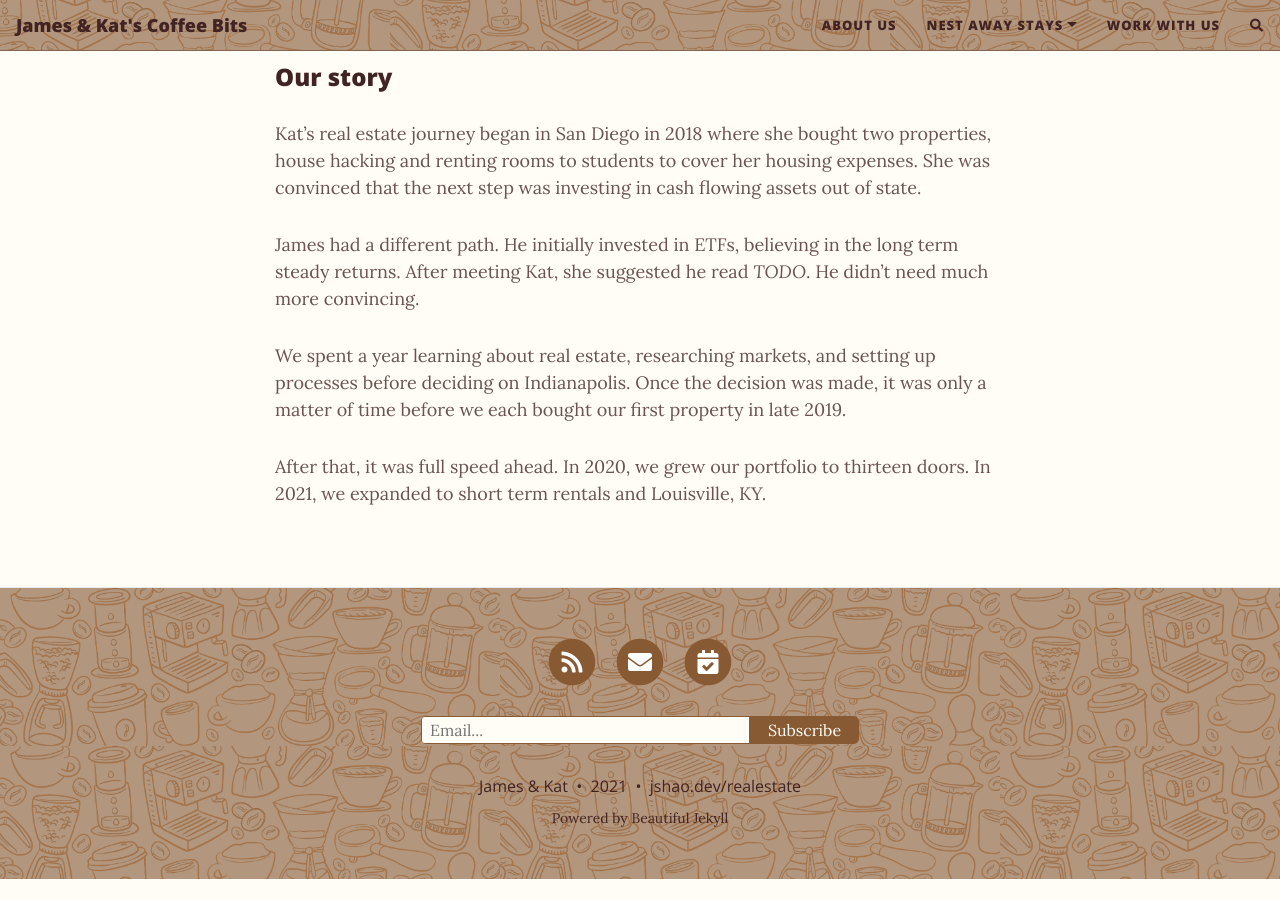
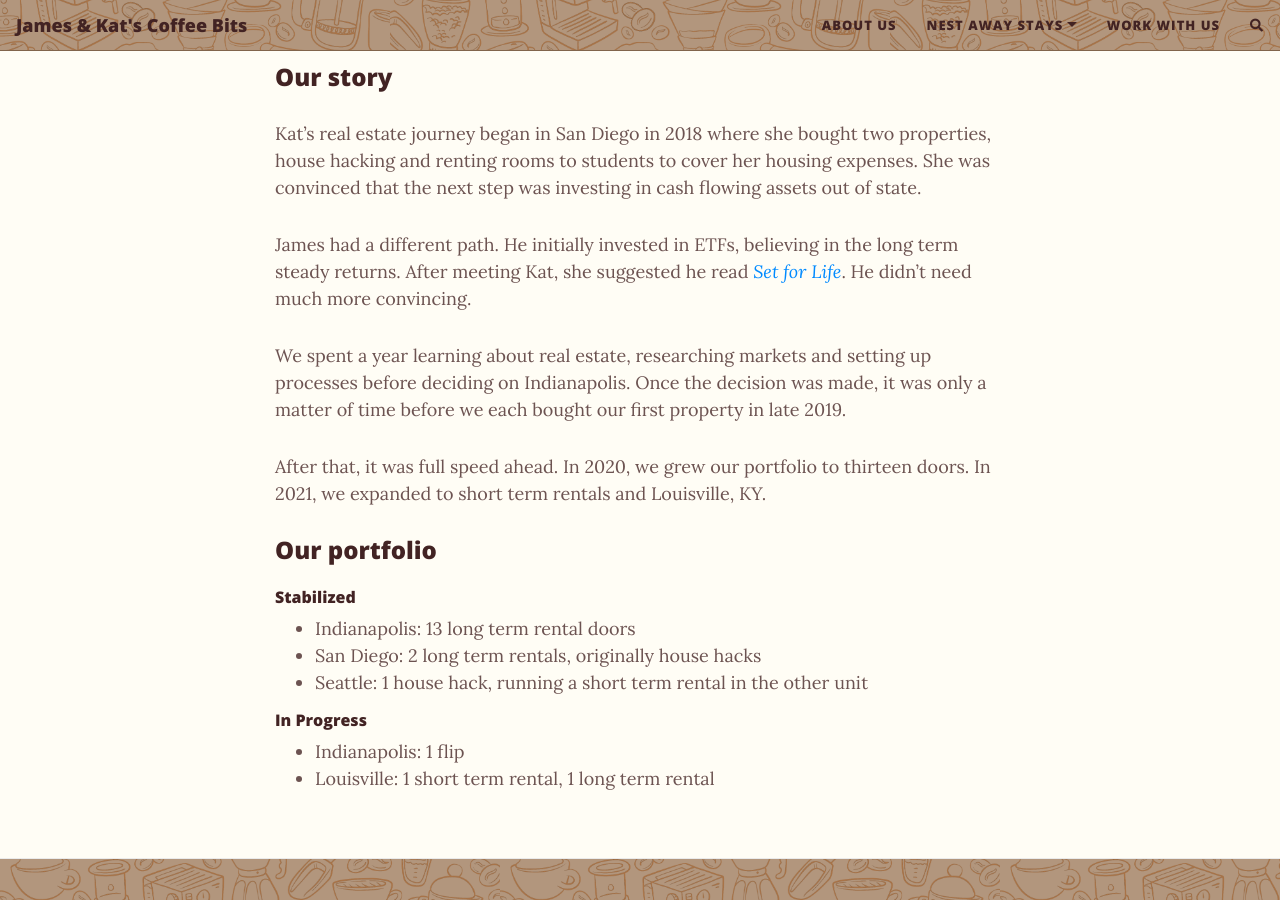
Before and after one commit to jshao100/jshao100.github.io, a Jekyll site: the page built from realestate/aboutus.md, in a window 1280 px wide and 900 px high, scrolled down 363 px. Built offline with Jekyll 4.4.1, drawn with Linux system fonts in a browser that asks for light colours; nearby versions of some CDN libraries; comment, search, counter and statistics services are not loaded; before the commit the page ends 1242 px from its top, so only the background shows below that.

Commit message:
Update about us

```diff
--- a/realestate/aboutus.md
+++ b/realestate/aboutus.md
@@ -11,8 +11,19 @@ We're James & Kat. Full time software engineers and real estate investors. We li
 
 Kat’s real estate journey began in San Diego in 2018 where she bought two properties, house hacking and renting rooms to students to cover her housing expenses. She was convinced that the next step was investing in cash flowing assets out of state.
 
-James had a different path. He initially invested in ETFs, believing in the long term steady returns. After meeting Kat, she suggested he read *TODO*. He didn't need much more convincing.
+James had a different path. He initially invested in ETFs, believing in the long term steady returns. After meeting Kat, she suggested he read *[Set for Life](https://amzn.to/3sflifG)*. He didn't need much more convincing.
 
-We spent a year learning about real estate, researching markets, and setting up processes before deciding on Indianapolis. Once the decision was made, it was only a matter of time before we each bought our first property in late 2019.
+We spent a year learning about real estate, researching markets and setting up processes before deciding on Indianapolis. Once the decision was made, it was only a matter of time before we each bought our first property in late 2019.
 
 After that, it was full speed ahead. In 2020, we grew our portfolio to thirteen doors. In 2021, we expanded to short term rentals and Louisville, KY.
+
+### Our portfolio
+
+###### <br/>Stabilized
+- Indianapolis: 13 long term rental doors
+- San Diego: 2 long term rentals, originally house hacks
+- Seattle: 1 house hack, running a short term rental in the other unit
+
+###### In Progress
+- Indianapolis: 1 flip
+- Louisville: 1 short term rental, 1 long term rental
```
